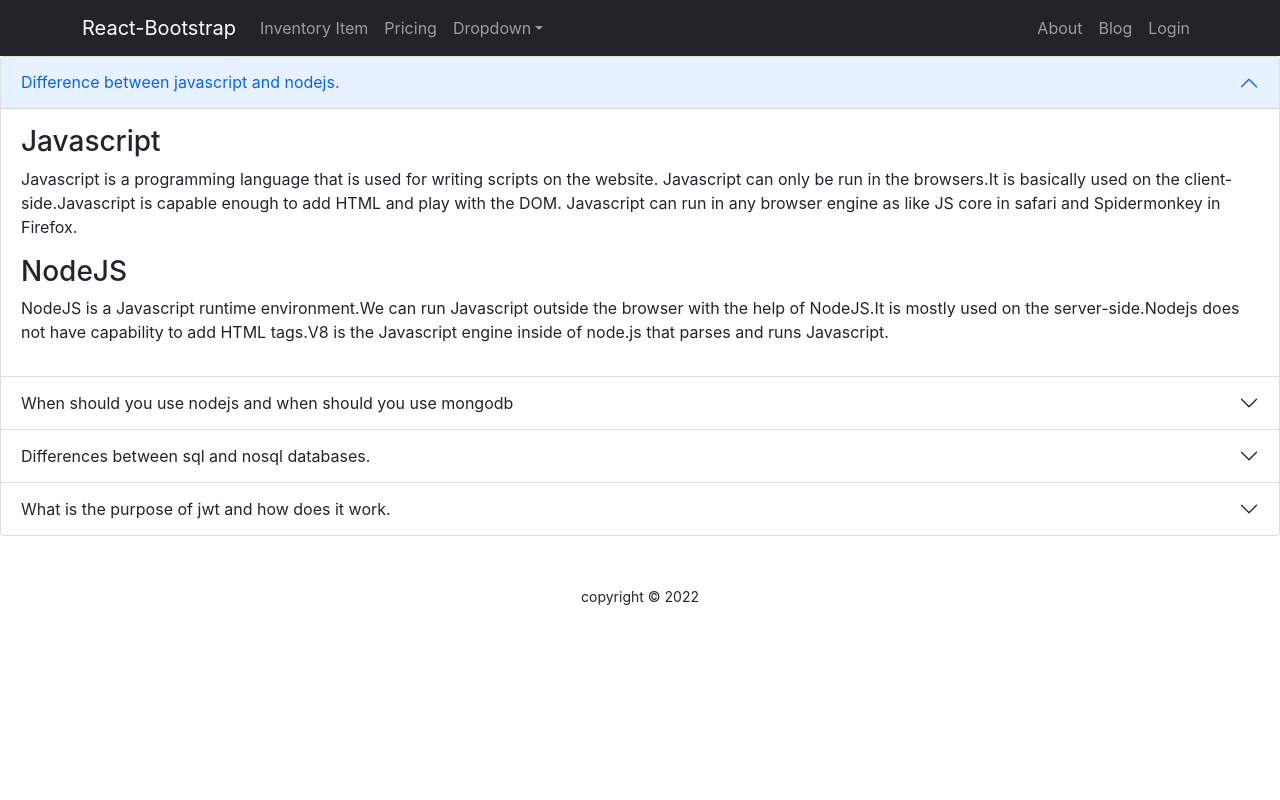
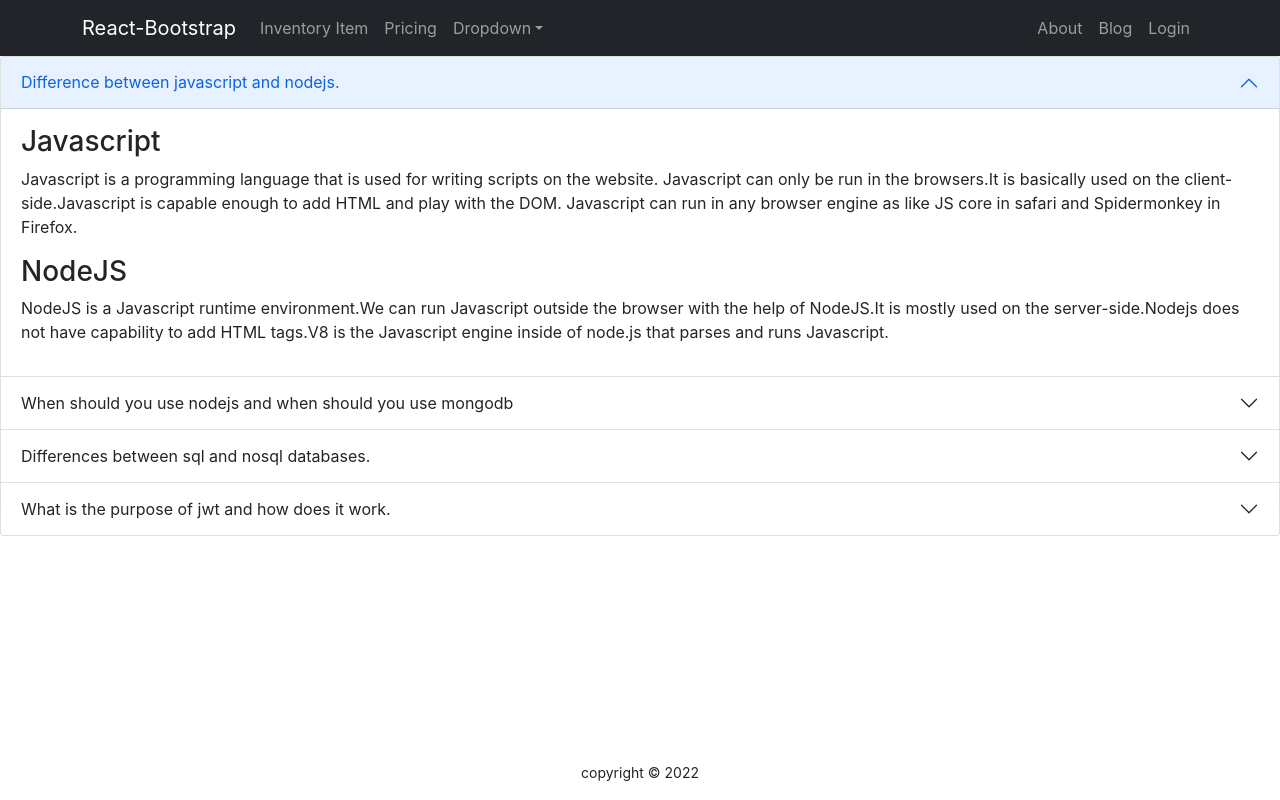
Before and after one commit to monirulislam9549/warehouse-management, a React (Create React App) app: page /blog in a window 1280 px wide. Built offline with nearby package versions, Linux system fonts and the light colour scheme; no server answers.

Commit message:
footrt modifird

```diff
--- a/public/fakedata.json
+++ b/public/fakedata.json
@@ -1,6 +1,5 @@
 [
     {
-        "id": 1,
         "name": "Lenovo A8",
         "description": "Oppo's primary partners and chip suppliers include the US chip giant, Qualcomm, Taiwan based MediaTek, and South Korea's Samsung.",
         "price": "1000",
@@ -9,7 +8,6 @@
         "img": "https://i.ibb.co/B4NfWK6/lenovo-a8-2020-1.jpg"
     },
     {
-        "id": 2,
         "name": "Sony",
         "description": "KRY International is an authorized distributor of Sony Corporation, stocking a wide selection of electronic components and supporting hundreds of reference designs.",
         "price": "1000",
@@ -18,7 +16,6 @@
         "img": "https://i.ibb.co/R7YbwWC/xiaomi-redmi-note11-1.jpg"
     },
     {
-        "id": 3,
         "name": "Samsung S21",
         "description": "We are continually working towards a sustainable business ecosystem based on a philosophy of fairness, openness, and co-prosperity. We provide support to our suppliers to operate in adherence to global laws and standards to fulfill its environmental and social responsibilities. ",
         "price": "1000",
@@ -27,7 +24,6 @@
         "img": "https://i.ibb.co/ZG9BKj1/samsung-galaxy-note20-ultra-1.jpg"
     },
     {
-        "id": 4,
         "name": "Iphone 13 pro",
         "description": "We are a leading wholesale Apple iPhone distributor. Contact us for all your Apple needs. Multiple locations, portside shipping points + huge inventory, to provide rapid delivery.",
         "price": "1000",
@@ -36,7 +32,6 @@
         "img": "https://i.ibb.co/m0wBG5p/oneplus-nord-ce-2-lite-5g-1.jpg"
     },
     {
-        "id": 5,
         "name": "OnePlus 7",
         "description": "OnePlus creates beautifully designed products with premium build quality & brings the best technology to users around the world.",
         "price": "1000",
@@ -45,7 +40,6 @@
         "img": "https://i.ibb.co/kGw7BzP/sony-xperia-pro-i-1.jpg"
     },
     {
-        "id": 6,
         "name": "Google Pixel 6",
         "description": "Showroom/google Pixel, Showroom/google Pixel Suppliers Directory - Find variety ... Manufacturers, Companies from around the World at google pixel ,google.",
         "price": "1000",
--- a/src/Pages/Shared/Footer/Footer.css
+++ b/src/Pages/Shared/Footer/Footer.css
@@ -0,0 +1,6 @@
+footer {
+    position: absolute;
+    bottom: 0;
+    width: 100%;
+    height: 2.5rem;
+}
--- a/src/Pages/Shared/Footer/Footer.js
+++ b/src/Pages/Shared/Footer/Footer.js
@@ -1,10 +1,11 @@
 import React from 'react';
+import './Footer.css'
 
 const Footer = () => {
     const today = new Date()
     const year = today.getFullYear()
     return (
-        <footer className='mt-5 text-center'>
+        <footer className='mt-5 text-center footer'>
             <p> <small> copyright &copy; {year}</small></p>
         </footer>
     );
```
